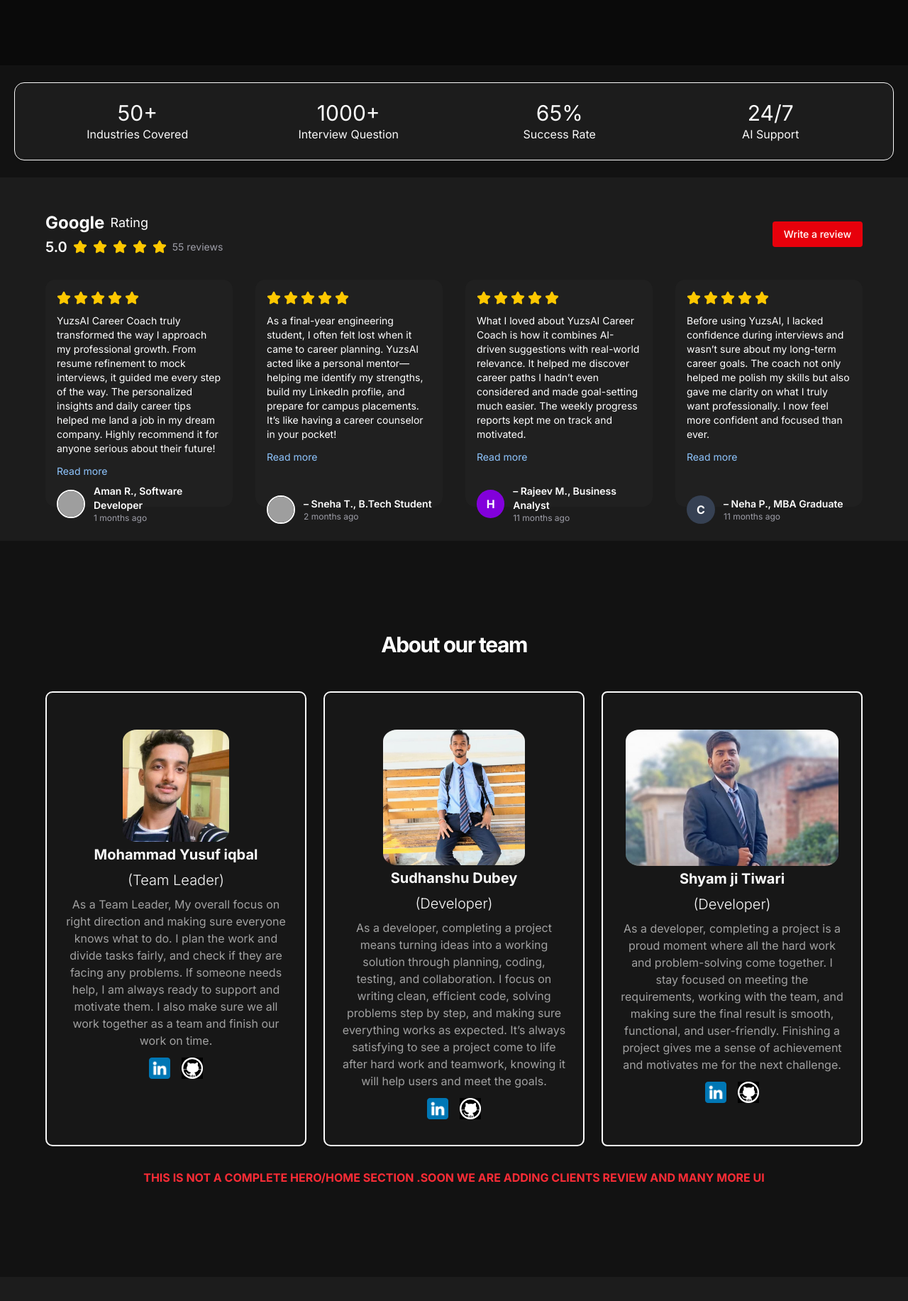
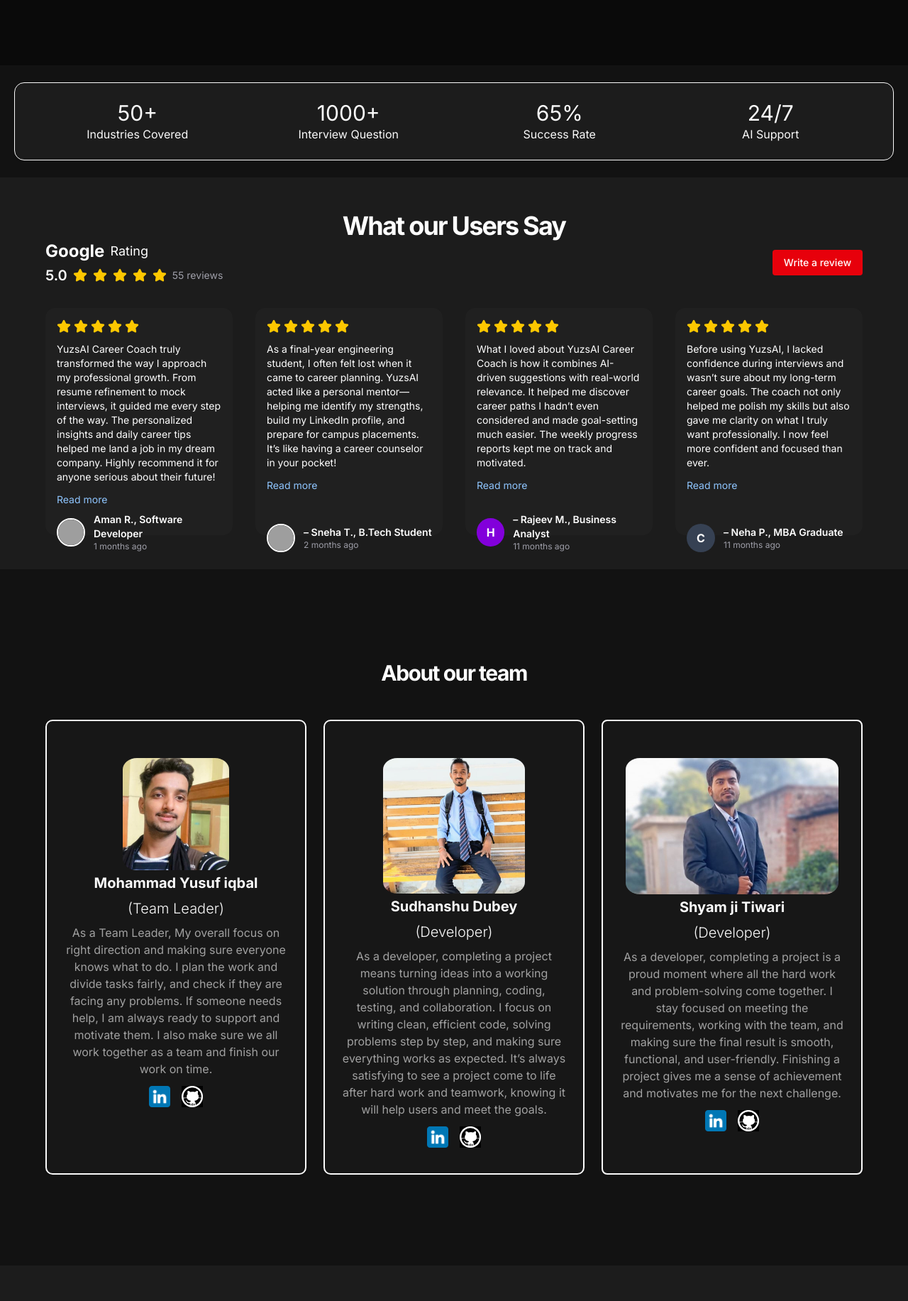
Before and after one commit to Yusufiqbal15/Yuzs_ai, a Next.js app: page / in a window 1280 px wide. Shown: the part 2492-4325 px from the top of the page at 71% size. Built offline with nearby package versions, Linux system fonts and the light colour scheme; no server answers; grey boxes are pictures that could not be loaded.

Commit message:
new features

```diff
--- a/src/components/about.jsx
+++ b/src/components/about.jsx
@@ -181,8 +181,7 @@
 
 
                   </div>
-                  <h1 className='mt-8 text-center text-red-500 font-bold'>THIS IS NOT A COMPLETE HERO/HOME SECTION .SOON WE ARE ADDING CLIENTS REVIEW AND MANY MORE UI </h1>
-                </div>
+                   </div>
               </section>
 
 
--- a/src/components/review.tsx
+++ b/src/components/review.tsx
@@ -76,10 +76,13 @@
   return (
     <div className="bg-muted/50  px-6 py-12 text-white">
       <div className="max-w-6xl mx-auto">
+      <h1 className='text-center text-4xl font-bold tracking-tighter'>What our Users Say</h1>
         <div className="flex justify-between items-center mb-8">
           <div>
             <div className="flex items-center space-x-2">
+
               <p className="text-2xl font-bold text-white">Google</p>
+
               <p className="text-lg">Rating</p>
             </div>
             <div className="flex items-center space-x-2 mt-1">
```
